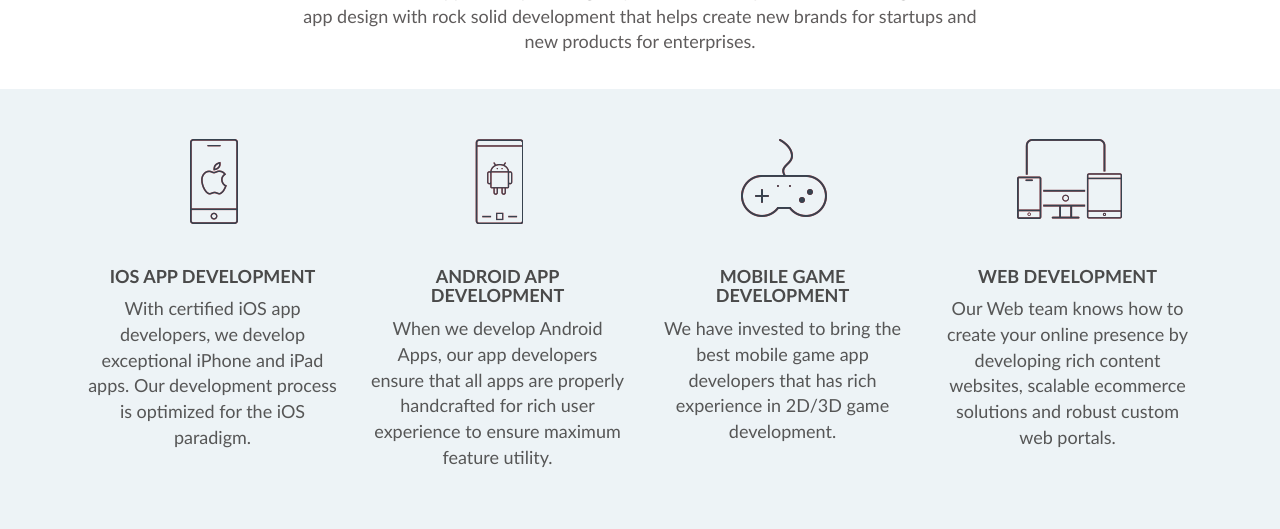
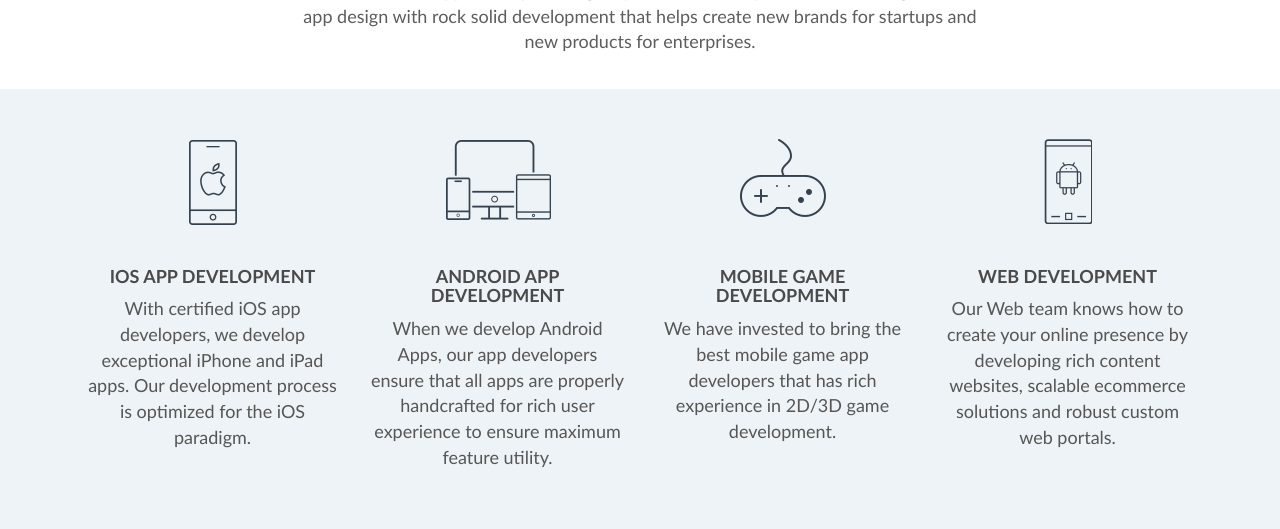
Before and after one commit to MobiWhizDev/Website, a PHP site: page / in a window 1280 px wide. Shown: the part 946-1475 px from the top of the page. Run offline with PHP 8.4, Linux system fonts and the light colour scheme; some libraries are stand-ins or nearby versions.

Commit message:
inner updated

```diff
--- a/css/stylesheet.css
+++ b/css/stylesheet.css
@@ -205,17 +205,9 @@ section.section_services p.subtitle {
     font-family: calibri;
 }
 
-.col-md-3 img {
-    position: absolute;
-    -webkit-transition: opacity .1s ease-in-out;
-    -moz-transition: opacity .1s ease-in-out;
-    -o-transition: opacity .1s ease-in-out;
-    transition: opacity .1s ease-in-out;
-}
-
-.col-md-3:hover img.top {
-    opacity: 0;
-}
+
+
+
 
 .s {
     transition: all .4s;
@@ -242,6 +234,10 @@ section.section_services p.subtitle {
     height: 100px;
     padding-right: 40%;
 }
+div#service1 {background:url(../images/image-01.png) center no-repeat; background-position:38px 0 ;}
+div#service2 {background:url(../images/image-02.png) center no-repeat; background-position:38px 0 ;}
+div#service3 {background:url(../images/image-03.png) center no-repeat; background-position:38px 0 ;}
+div#service4 {background:url(../images/image-04.png) center no-repeat; background-position:38px 0 ;}
 
 
 /*------------------------------------ servey Start ----------------------------*/
--- a/index.php
+++ b/index.php
@@ -56,12 +56,12 @@
             	<img src="images/icon-call2.png" class="icon-sidemenu">
                 <h6>(+1)267-933-0030</h6>
             </div>
-        <a href="" data-toggle="modal" data-target=".bs-example-modal-lg">
+        	<a href="" data-toggle="modal" data-target=".bs-example-modal-lg">
             <div class="sideMenu sideMenu2">
             	<img src="images/icon-chat.png" class="icon-sidemenu">
                 <h6>Get a Quote</h6>
             </div>
-        </a>
+        	</a>
         <div class="container">
             <h3> OUR SERVICES </h3>
             <p class="subtitle"> We are a mobile app development agency with tons of experience in creating intuitive app design with rock solid development that helps create new brands for startups and new products for enterprises.</p>
@@ -71,27 +71,24 @@
         <div class="bg-services">
             <div class="container">
                 <div class="col-md-3 s" id="s1">
-                    <div class="icon-services">
-                        <img src="images/ios-hover.png" class="bottom">
-                        <img src="images/ios.png" class="top">
+                    <div class="icon-services" id="service1">
+                        <!-- background images is here -->
                     </div>
                     <br>
                     <h5> IOS App Development  </h5>
                     <p>With certified iOS app developers, we develop exceptional iPhone and iPad apps. Our development process is optimized for the iOS paradigm.</p>
                 </div>
                 <div class="col-md-3 s" id="s2">
-                    <div class="icon-services">
-                        <img src="images/anroid-hover.png" class="bottom">
-                        <img src="images/anroid.png" class="top">
+                    <div class="icon-services" id="service2">
+                         <!-- background images is here -->
                     </div>
                     <br>
                     <h5> Android App Development  </h5>
                     <p>When we develop Android Apps, our app developers ensure that all apps are properly handcrafted for rich user experience to ensure maximum feature utility.</p>
                 </div>
                 <div class="col-md-3 s" id="s3">
-                    <div class="icon-services">
-                        <img src="images/mob-hover.png" class="bottom">
-                        <img src="images/mob.png" class="top">
+                    <div class="icon-services" id="service3">
+                         <!-- background images is here -->
                     </div>
                     <br>
                     <h5> Mobile Game Development </h5>
@@ -101,9 +98,8 @@
                     </p>
                 </div>
                 <div class="col-md-3 s" id="s4">
-                    <div class="icon-services">
-                        <img src="images/web-hover.png" class="bottom">
-                        <img src="images/web.png" class="top">
+                    <div class="icon-services" id="service4">
+                         <!-- background images is here -->
                     </div>
                     <br>
                     <h5> Web Development </h5>
```
Also changed, not shown: approach.php (+11 -0 lines), contact.php (+10 -0 lines), industries.php (+11 -0 lines), portfolio.php (+11 -0 lines), services.php (+11 -0 lines), images/image-01.png (added), images/image-02.png (added), images/image-03.png (added), images/image-04.png (added).
